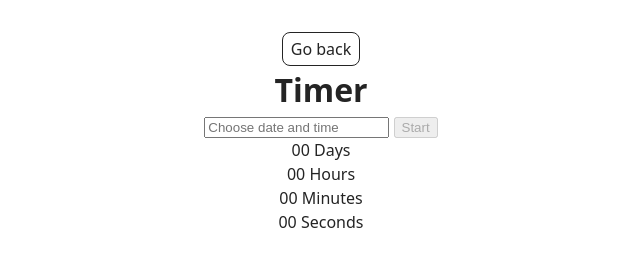
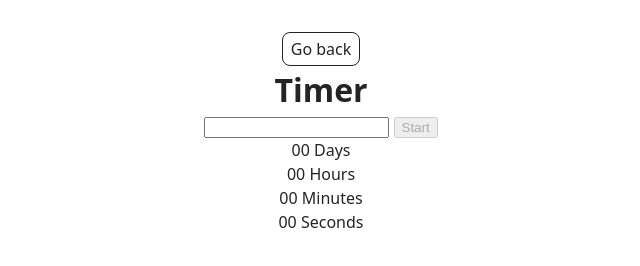
Before and after one commit to addd1ct/goit-js-hw-10, a plain HTML site: page 1-timer.html in a window 1280 px wide. Shown: the whole page, without its empty margins (319-959 px from the left). Drawn offline with Linux system fonts and the light colour scheme.

Commit message:
Deploying to gh-pages from @ addd1ct/goit-js-hw-10@d7b169dabd588d69efd516c37929ba1798d30149 🚀

```diff
--- a/1-timer.html
+++ b/1-timer.html
@@ -18,7 +18,7 @@
         Timer
       </h1>
     </div>
-    <input type="text" class="datetime-picker" placeholder="Choose date and time" />
+    <input type="text" class="datetime-picker" />
     <button type="button" data-start disabled>Start</button>
 
     <div class="timer">
```
